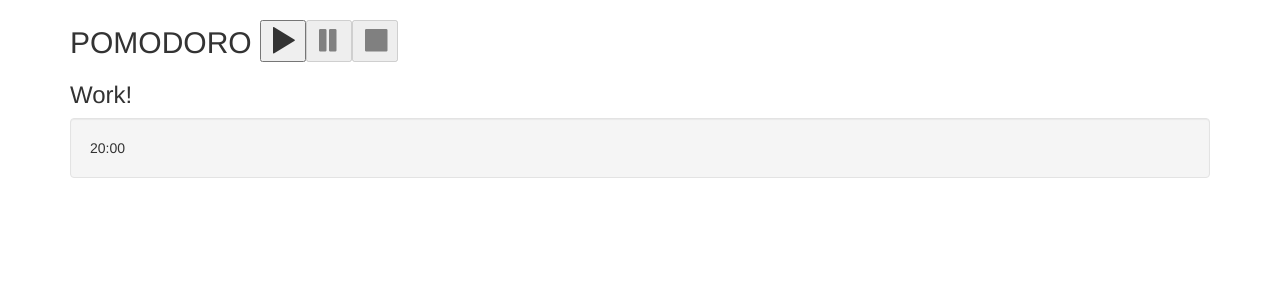
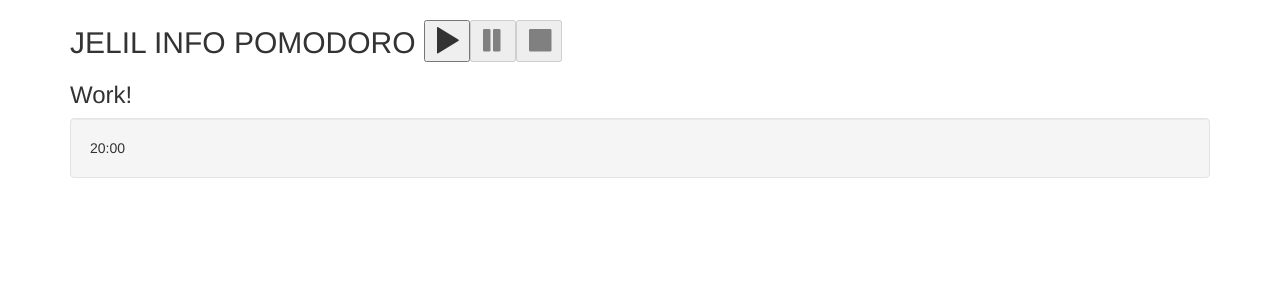
Before and after one commit to jelil-info/vuePomodoro, a Vue app: page / in a window 1280 px wide. Shown: the top 300 px of the page. Built offline with nearby package versions, Linux system fonts and the light colour scheme.

Commit message:
change title

```diff
--- a/src/App.vue
+++ b/src/App.vue
@@ -1,7 +1,7 @@
 <template>
   <div id="app" class="container" v-noise="'brown'">
     <h2>
-      <span>{{ 'Pomodoro' | uppercase | addspace }}</span>
+      <span>{{ 'Jelil Info Pomodoro' | uppercase | addspace }}</span>
       <controls-component></controls-component>
     </h2>
     <state-title-component v-bind:isworking="isworking"></state-title-component>
```
